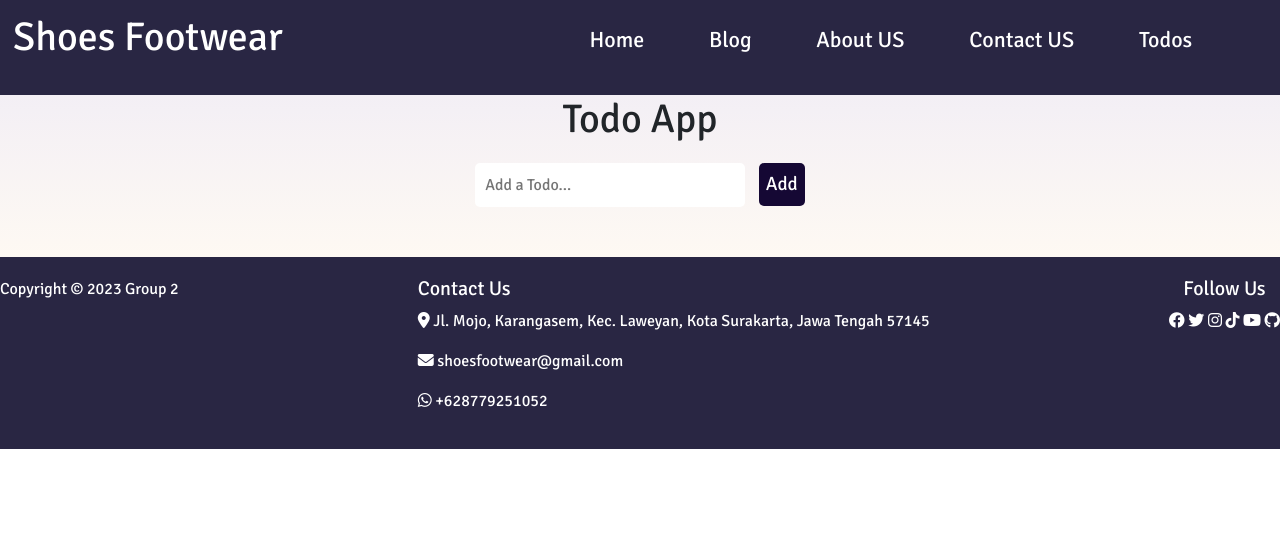
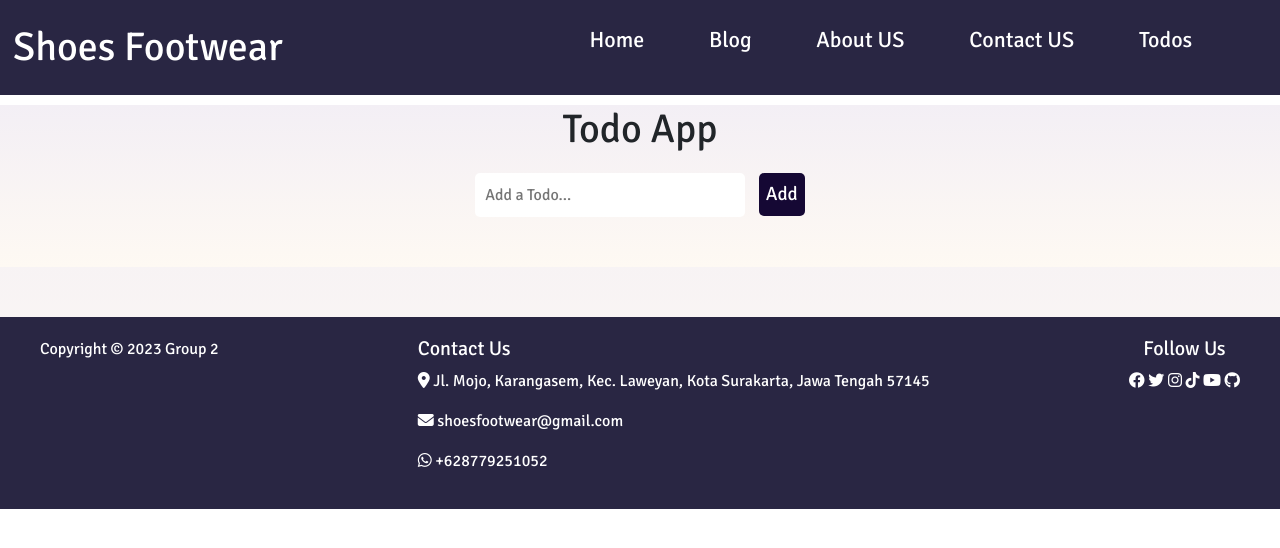
Before and after one commit to Final-Project-Hacktiv/FinPro-1, a plain HTML site: page todos.html in a window 1280 px wide. Drawn offline with nearby package versions, Linux system fonts and the light colour scheme.

Commit message:
Memperbarui footer Todos

```diff
--- a/css/todos.css
+++ b/css/todos.css
@@ -65,11 +65,16 @@ ul {
     padding: 10px;
 }
 
+h1{
+    margin-top: 10px;
+}
+
 .todoItems {
     max-width: 350px;
     margin: 0 auto;
     text-align: center;
     padding-top: 40px;
+    min-height: 60%;
 }
 
 .item {
@@ -150,14 +155,13 @@ ul {
 
 .footer{
     background-color:#292643;
-    padding: 20px 0px;
+    padding: 20px 40px;
     display: flex;
     text-align: justify;
     justify-content: space-between;
-    margin-top: auto;
-    width: 100%;
-    box-sizing: border-box;
-    position: fixed;
+    margin-top: 50px;
+    top: 0;
+    position: sticky;
 }
 
 .copyright{
```
